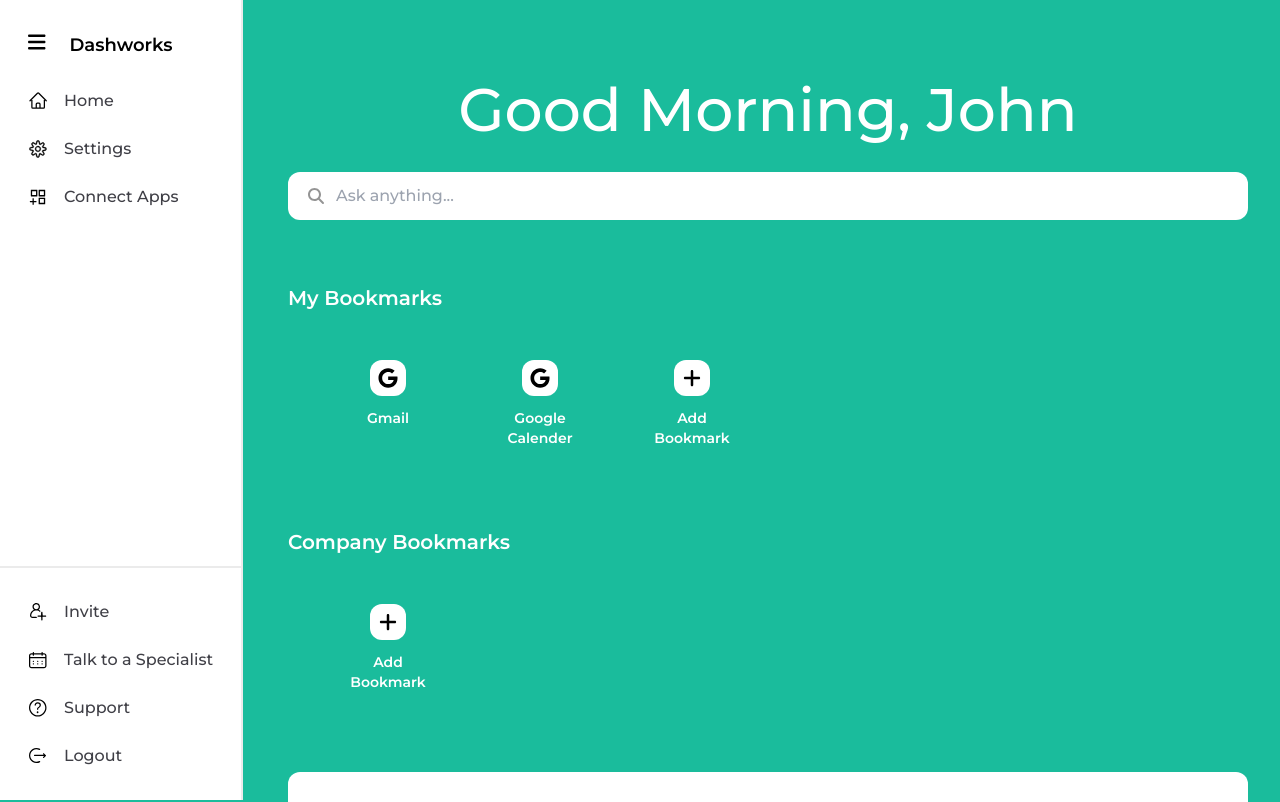
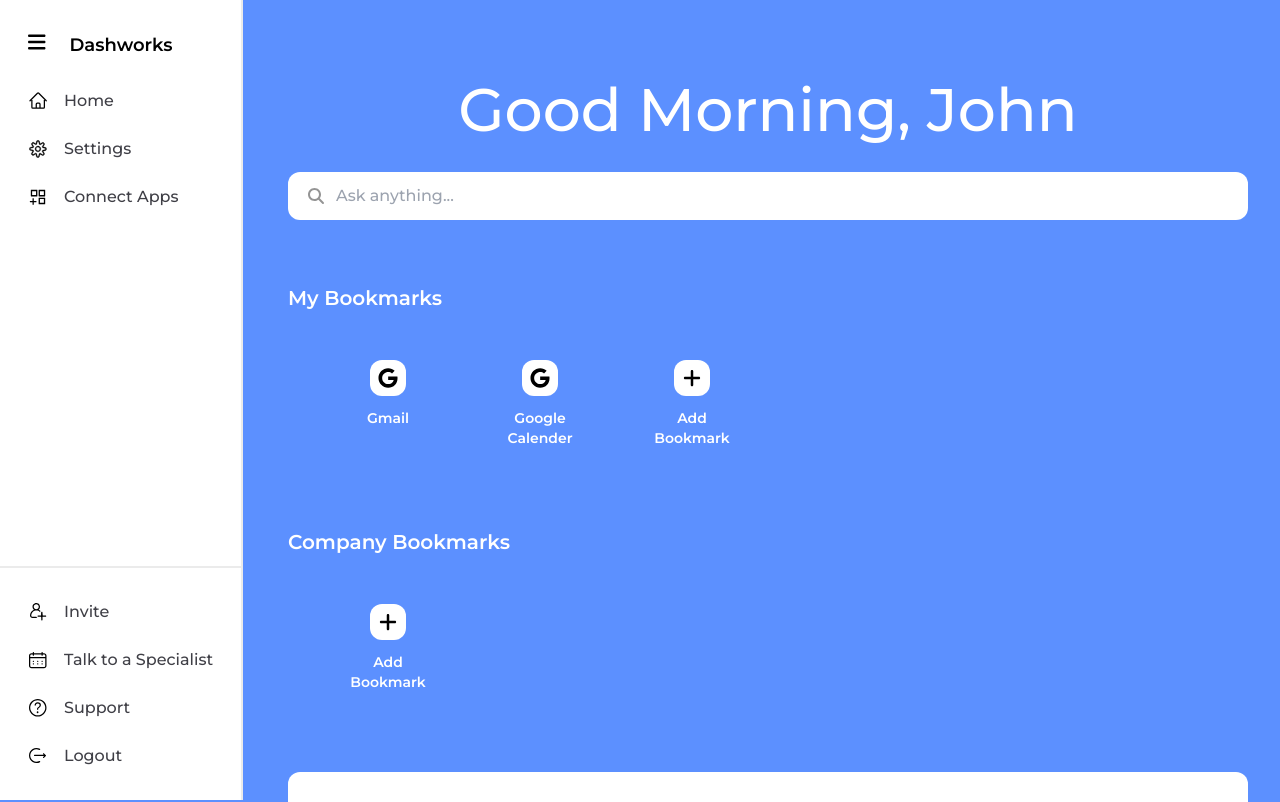
Before and after one commit to Abulkalam-Asif/p2-zohaib, a Next.js app: page /home in a window 1280 px wide. Shown: the top 802 px of the page. Built offline with nearby package versions, Linux system fonts and the light colour scheme.

Commit message:
Probably done

```diff
--- a/src/app/contexts/ThemeColorContext.js
+++ b/src/app/contexts/ThemeColorContext.js
@@ -6,59 +6,59 @@ const ThemeColorContext = createContext();
 export function ThemeColorProvider({ children }) {
   const [themeColor, setThemeColor] = useState({
     text: {
-      "dark": "text-themeColor8Dark",
-      "base": "text-themeColor8Base",
-      "light": "text-themeColor8Light",
-      "lighter": "text-themeColor8Lighter",
-      "lightest": "text-themeColor8Lightest",
+      "dark": "text-themeColor1Dark",
+      "base": "text-themeColor1Base",
+      "light": "text-themeColor1Light",
+      "lighter": "text-themeColor1Lighter",
+      "lightest": "text-themeColor1Lightest",
       "hocus": {
-        "dark": "hocus:text-themeColor8Dark",
-        "base": "hocus:text-themeColor8Base",
-        "light": "hocus:text-themeColor8Light",
-        "lighter": "hocus:text-themeColor8Lighter",
-        "lightest": "hocus:text-themeColor8Lightest",
+        "dark": "hocus:text-themeColor1Dark",
+        "base": "hocus:text-themeColor1Base",
+        "light": "hocus:text-themeColor1Light",
+        "lighter": "hocus:text-themeColor1Lighter",
+        "lightest": "hocus:text-themeColor1Lightest",
       }
     },
     bg: {
-      "dark": "bg-themeColor8Dark",
-      "base": "bg-themeColor8Base",
-      "light": "bg-themeColor8Light",
-      "lighter": "bg-themeColor8Lighter",
-      "lightest": "bg-themeColor8Lightest",
+      "dark": "bg-themeColor1Dark",
+      "base": "bg-themeColor1Base",
+      "light": "bg-themeColor1Light",
+      "lighter": "bg-themeColor1Lighter",
+      "lightest": "bg-themeColor1Lightest",
       "hocus": {
-        "dark": "hocus:bg-themeColor8Dark",
-        "base": "hocus:bg-themeColor8Base",
-        "light": "hocus:bg-themeColor8Light",
-        "lighter": "hocus:bg-themeColor8Lighter",
-        "lightest": "hocus:bg-themeColor8Lightest",
+        "dark": "hocus:bg-themeColor1Dark",
+        "base": "hocus:bg-themeColor1Base",
+        "light": "hocus:bg-themeColor1Light",
+        "lighter": "hocus:bg-themeColor1Lighter",
+        "lightest": "hocus:bg-themeColor1Lightest",
       },
       "peerChecked": {
-        "base": "peer-checked:bg-themeColor8Base",
+        "base": "peer-checked:bg-themeColor1Base",
       },
       "after": {
-        "dark": "after:bg-themeColor8Dark",
+        "dark": "after:bg-themeColor1Dark",
       }
     },
     border: {
-      "dark": "border-themeColor8Dark",
-      "base": "border-themeColor8Base",
-      "light": "border-themeColor8Light",
-      "lighter": "border-themeColor8Lighter",
-      "lightest": "border-themeColor8Lightest",
+      "dark": "border-themeColor1Dark",
+      "base": "border-themeColor1Base",
+      "light": "border-themeColor1Light",
+      "lighter": "border-themeColor1Lighter",
+      "lightest": "border-themeColor1Lightest",
       "hocus": {
-        "dark": "hocus:border-themeColor8Dark",
-        "base": "hocus:border-themeColor8Base",
-        "light": "hocus:border-themeColor8Light",
-        "lighter": "hocus:border-themeColor8Lighter",
-        "lightest": "hocus:border-themeColor8Lightest",
+        "dark": "hocus:border-themeColor1Dark",
+        "base": "hocus:border-themeColor1Base",
+        "light": "hocus:border-themeColor1Light",
+        "lighter": "hocus:border-themeColor1Lighter",
+        "lightest": "hocus:border-themeColor1Lightest",
       }
     },
     accent: {
-      "dark": "accent-themeColor8Dark",
-      "base": "accent-themeColor8Base",
-      "light": "accent-themeColor8Light",
-      "lighter": "accent-themeColor8Lighter",
-      "lightest": "accent-themeColor8Lightest",
+      "dark": "accent-themeColor1Dark",
+      "base": "accent-themeColor1Base",
+      "light": "accent-themeColor1Light",
+      "lighter": "accent-themeColor1Lighter",
+      "lightest": "accent-themeColor1Lightest",
     }
   })
 
```
